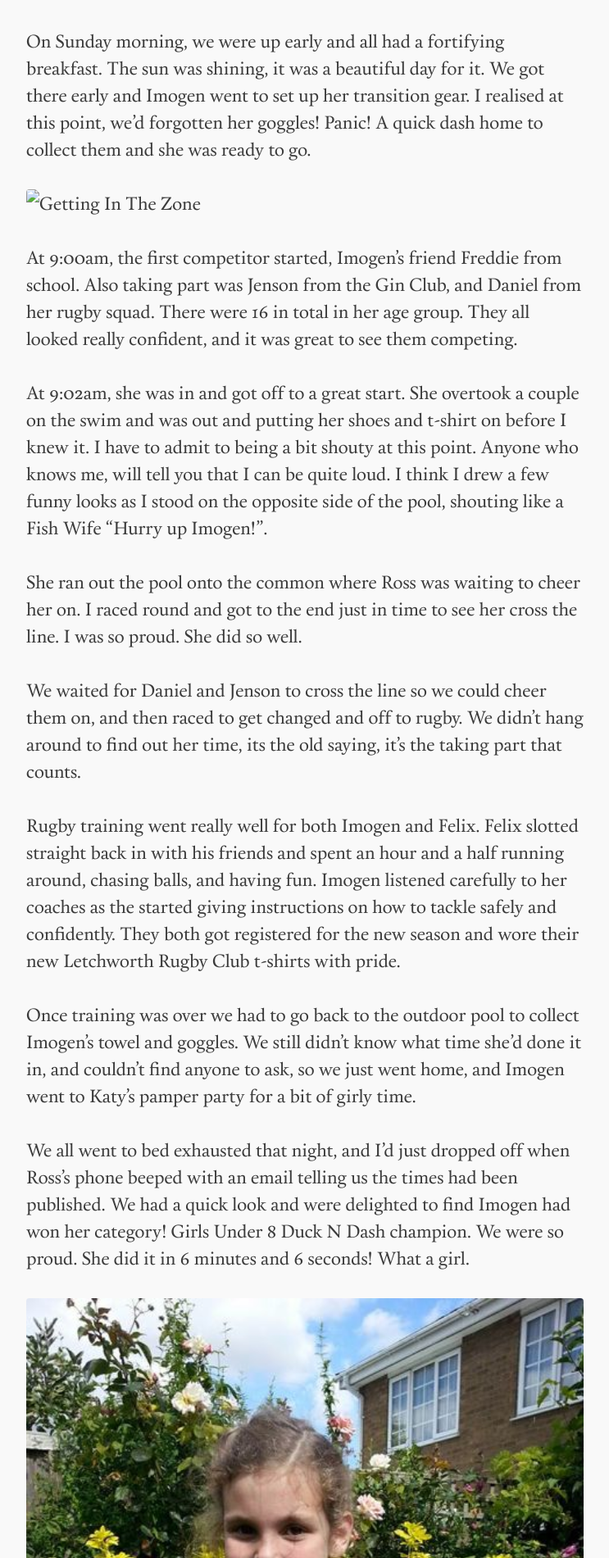
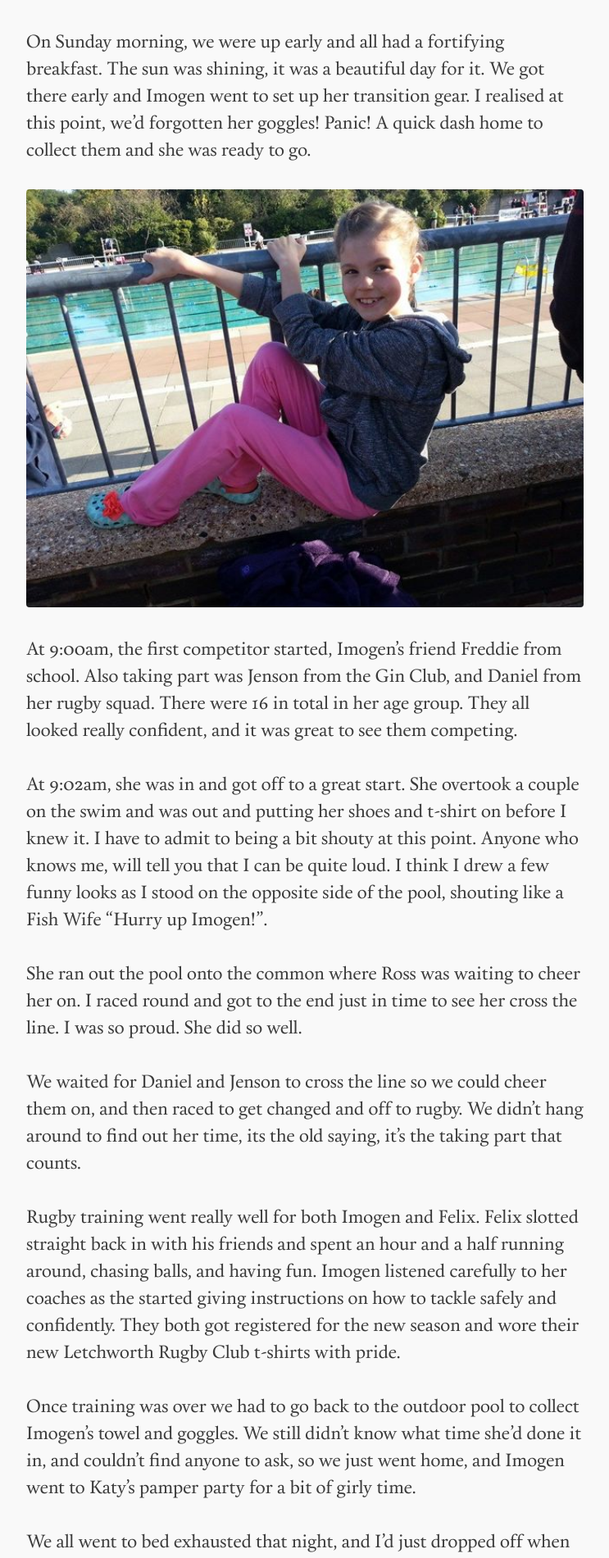
Before and after one commit to rozza/biglump, a Jekyll site: the page built from _posts/2014-08-31-duck-n-dash.md, in a window 1280 px wide. Shown: the part 1715-3616 px from the top of the page at 82% size, without its empty margins (268-1011 px from the left). Built offline with Jekyll 4.4.1, drawn with Linux system fonts in a browser that asks for light colours; comment, search, counter and statistics services are not loaded.

Commit message:
Image fix

```diff
--- a/_posts/2014-08-31-duck-n-dash.md
+++ b/_posts/2014-08-31-duck-n-dash.md
@@ -22,7 +22,7 @@ That evening she practiced putting her shoes and socks on quickly and got hersel
 On Sunday morning, we were up early and all had a fortifying breakfast.  The sun was shining, it was a beautiful day for it.  We got there early and Imogen went to set up her transition gear.  I realised at this point, we'd forgotten her goggles!  Panic!  A quick dash home to collect them and she was ready to go.
 
 <p class="center">
-<img src="/images/Duckndash_m.jpg" alt="Getting In The Zone"/>
+<img src="/images/duckndash_m.jpg" alt="Getting In The Zone"/>
 </p>
 
 At 9:00am, the first competitor started, Imogen's friend Freddie from school.  Also taking part was Jenson from the Gin Club, and Daniel from her rugby squad.  There were 16 in total in her age group.  They all looked really confident, and it was great to see them competing.
@@ -40,5 +40,5 @@ Once training was over we had to go back to the outdoor pool to collect Imogen's
 We all went to bed exhausted that night, and I'd just dropped off when Ross's phone beeped with an email telling us the times had been published.  We had a quick look and were delighted to find Imogen had won her category!  Girls Under 8 Duck N Dash champion.  We were so proud.  She did it in 6 minutes and 6 seconds!  What a girl.
 
 <p class="center">
-<img src="/images/Duckndash2_m.jpg" alt="Champion"/>
+<img src="/images/duckndash2_m.jpg" alt="Champion"/>
 </p>
```
Also changed, not shown: images/duckndash_m.jpg (added).
